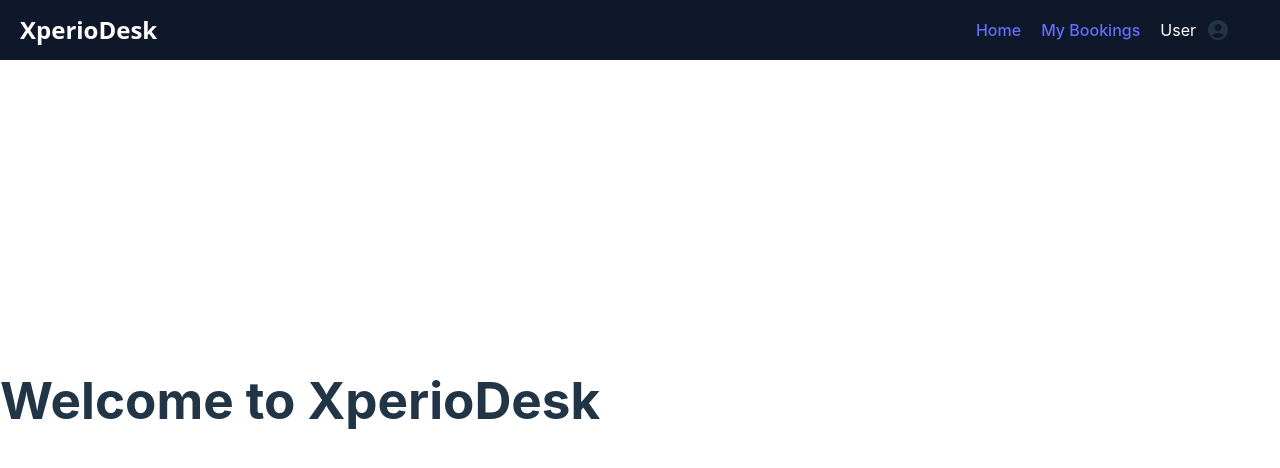
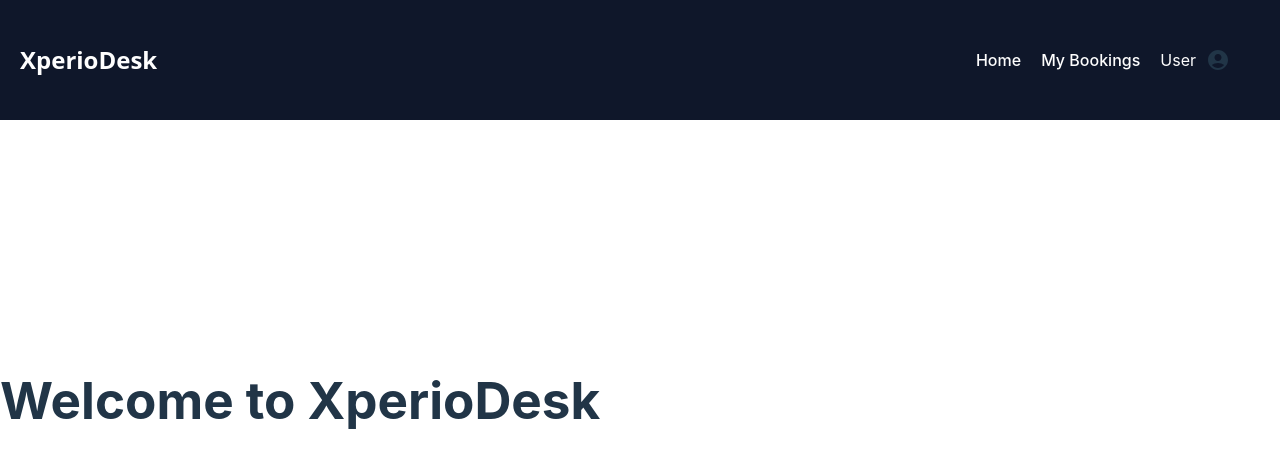
Before and after one commit to rach-3007/XperioDesk, a React (Vite) app: page /home in a window 1280 px wide. Shown: the top 468 px of the page. Built offline with nearby package versions, Linux system fonts and the light colour scheme.

Commit message:
NewCommitSethu

```diff
--- a/src/Components/Shared/NavBar/NavBar.module.css
+++ b/src/Components/Shared/NavBar/NavBar.module.css
@@ -4,12 +4,13 @@
     align-items: center;
     background-color: #0F172A;
     padding: 0 20px;
-    height: 60px;
+    height: 15vh;
     width: 100vw;
     position: fixed;
     top: 0;
     left: 0;
     z-index: 1000;
+
 }
   .logo {
     grid-column: 1 / 2;
@@ -26,12 +27,12 @@
     justify-content: flex-start;
   }
 
-  .nav-link {
+  .navLink {
     color: #FEFEFE;
     text-decoration: none;
   }
 
-  .nav-link:hover {
+  .navLink:hover {
     color: #FEFEFE;
 
     text-decoration: underline;
--- a/src/Components/Shared/NavBar/NavBar.tsx
+++ b/src/Components/Shared/NavBar/NavBar.tsx
@@ -15,7 +15,7 @@ const NavBar: React.FC<NavBarProps> = ({ username }) => {
         <Link className={styles.navLink} to="/">
           Home
         </Link>
-        <Link className={styles.navLink} to="/admin-view-all-bookings">
+        <Link className={styles.navLink} to="/user-view-all-bookings">
           My Bookings
         </Link>
         <div className={styles.profile}>
--- a/src/Pages/UserViewAllBookingsPage.tsx
+++ b/src/Pages/UserViewAllBookingsPage.tsx
@@ -1,9 +1,11 @@
 import React from 'react'
 import UserViewAllBookings from '../Components/UserViewAllBookings/UserViewAllBookings'
+import NavBar from '../Components/Shared/NavBar/NavBar'
 
 const UserViewAllBookingsPage = () => {
   return (
     <div>
+      <NavBar username="Sethu"></NavBar>
       <UserViewAllBookings></UserViewAllBookings>
     </div>
   )
```
Also changed, not shown: src/Components/UserViewAllBookings/UserViewAllBookings.tsx (+17 -7 lines).
